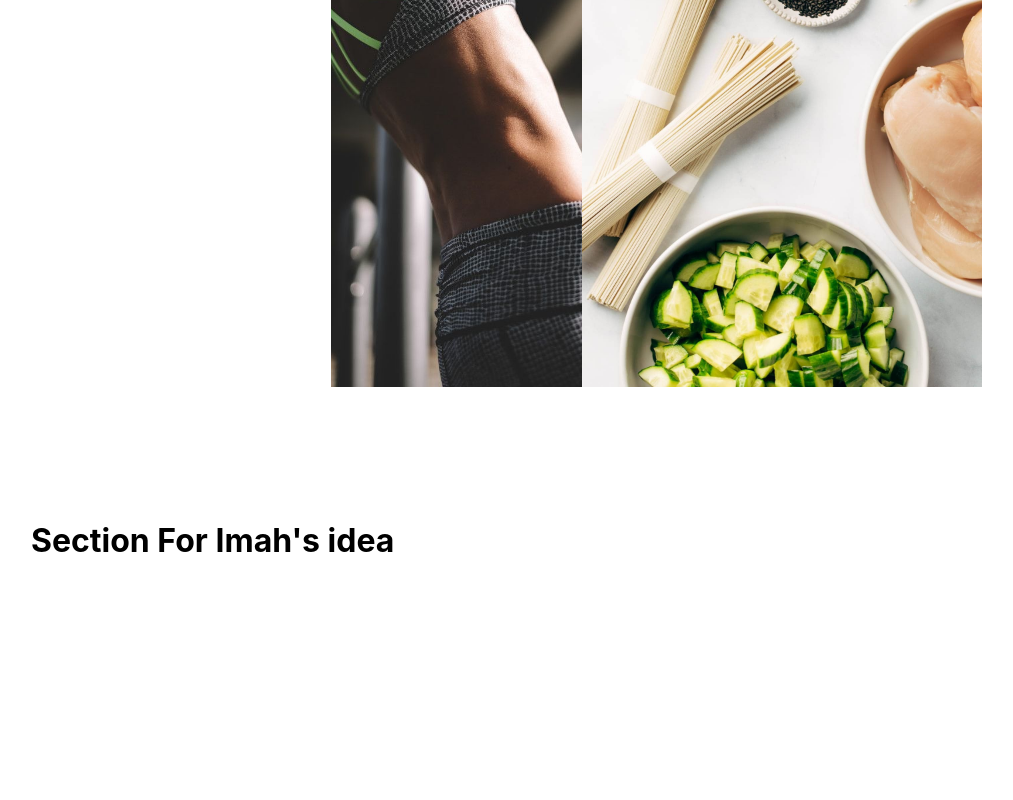
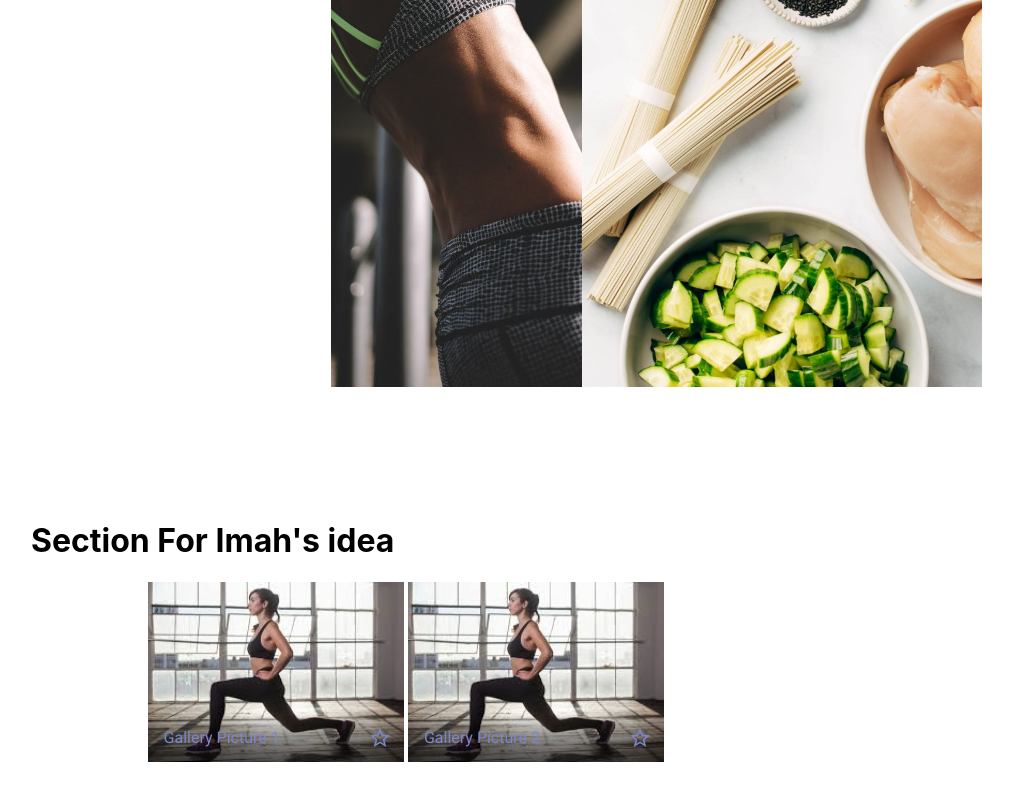
Before and after one commit to manjoot/squad-a, a React (Create React App) app: page / in a window 1280 px wide. Shown: the part 459-1259 px from the top of the page, without its empty margins (169-1182 px from the left). Built offline with nearby package versions, Linux system fonts and the light colour scheme.

Commit message:
Added a gallery to homepage

```diff
--- a/src/App.js
+++ b/src/App.js
@@ -2,6 +2,7 @@ import React from 'react';
 import NavMenu from './containers/NavMenu/NavMenu'
 import RecipesAPI from './components/Recipes/RecipesAPI'
 import CardGrid from './components/Workout Page/cardsection'
+import GallerySection from './components/Workout Page/Gallery'
 import './App.css';
 
 //Local Images
@@ -94,6 +95,8 @@ const HomePage = () => {
 
       <div className="content-section">
         <h1 styles={{textAlign: 'center'}}>Section For Imah's idea</h1>
+        <GallerySection />
+
       </div>
 
     </div>
--- a/src/components/Workout Page/Gallery.js
+++ b/src/components/Workout Page/Gallery.js
@@ -42,7 +42,6 @@ const tileData = [
     img: picture1,
     title: 'Gallery Picture 2',
     author: 'john'
-
     },
   ];
 
```
